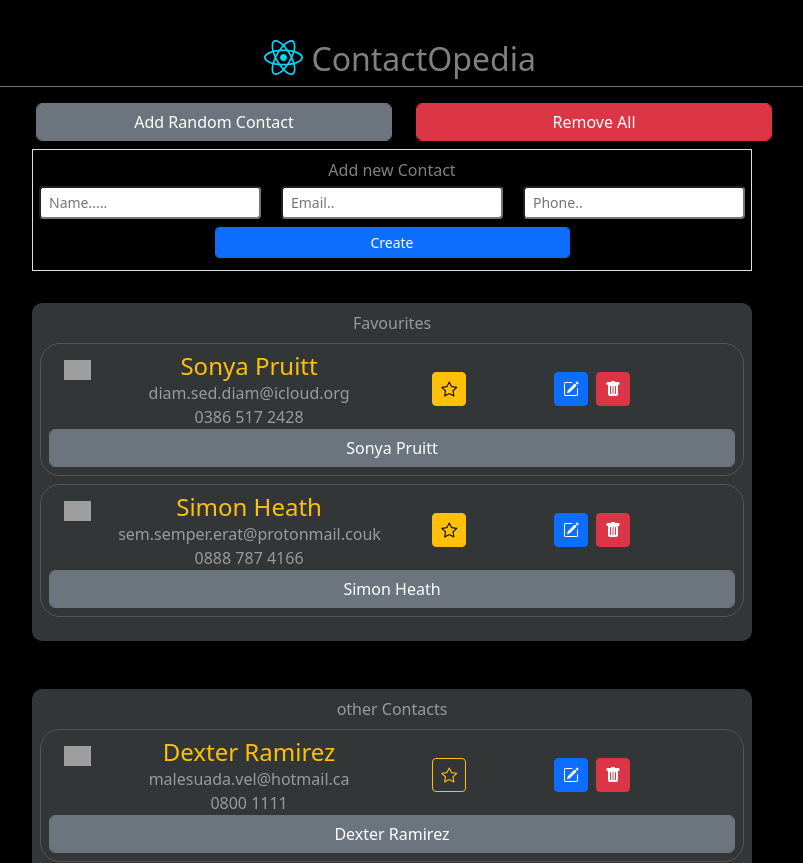
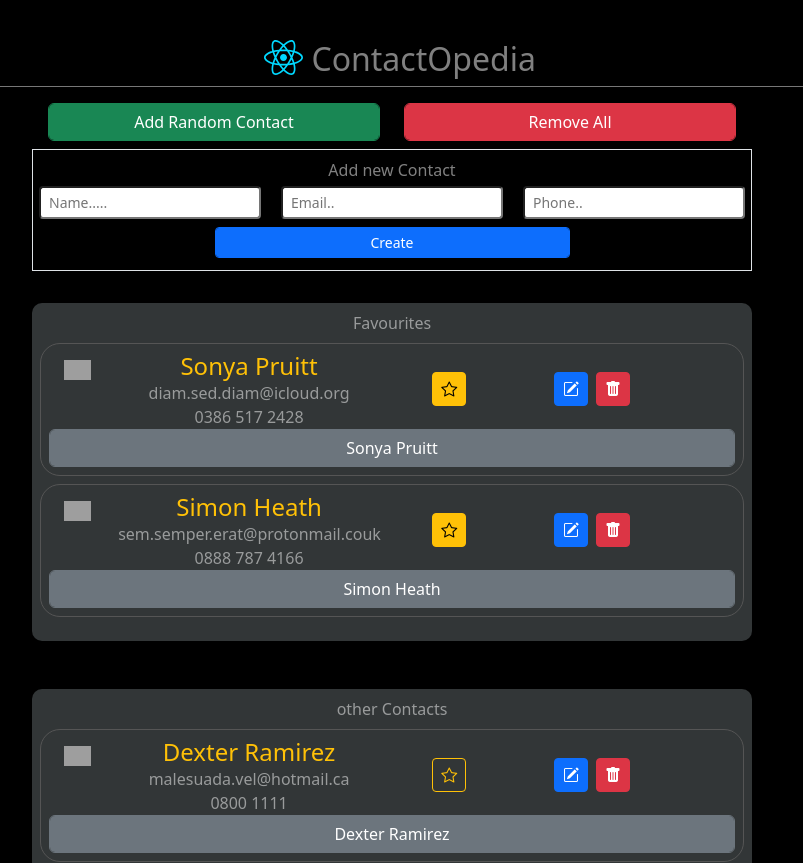
Before and after one commit to eampofu/contact-opdeia, a React (Vite) app: page / in a window 1280 px wide. Shown: the top 863 px of the page, without its empty margins (236-1039 px from the left). Built offline with nearby package versions, Linux system fonts and the light colour scheme; grey boxes are pictures that could not be loaded.

Commit message:
Add Random User to Contact List. install axios

```diff
--- a/package.json
+++ b/package.json
@@ -10,6 +10,7 @@
     "preview": "vite preview"
   },
   "dependencies": {
+    "axios": "^1.6.8",
     "react": "^18.2.0",
     "react-dom": "^18.2.0"
   },
--- a/src/Components/ContactPages/AddRandomContact/AddRandomContact.jsx
+++ b/src/Components/ContactPages/AddRandomContact/AddRandomContact.jsx
@@ -3,8 +3,7 @@ import React from "react";
 const AddRandomContact = () => {
 	return (
 		<div>
-			<button className="btn btn-secondary form-control">
-				{" "}
+			<button className="btn btn-success form-control">
 				Add Random Contact
 			</button>
 		</div>
--- a/src/Components/ContactPages/ContactIndex/ContactIndex.jsx
+++ b/src/Components/ContactPages/ContactIndex/ContactIndex.jsx
@@ -96,23 +96,27 @@ class ContactIndex extends React.Component {
 		this.setState((prevState) => {
 			return {
 				contactList: prevState.contactList.filter((obj) => {
-
-					return obj.id !==contactId;
+					return obj.id !== contactId;
 				}),
 			};
 		});
 	};
+
+	// add random
+	handleRandomContact=()=>{
+		this.setState()
+	}
 	render() {
 		return (
 			<div>
 				<Header />
 				<div className="container " style={{ minHeight: "85vh" }}>
 					<div className="row py-3">
-						<div className="col-4 offset-2">
-							<AddRandomContact />
+						<div className="col-4 offset-2 row">
+							<AddRandomContact  handleRandomContact={this.handleRandomContact}/>
 						</div>
 
-						<div className="col-4">
+						<div className="col-4 row">
 							<RemoveAllContact />
 						</div>
 						<div className="row py-2">
```
Also changed, not shown: 1 other file (tests, documents, lock files or other folders).
